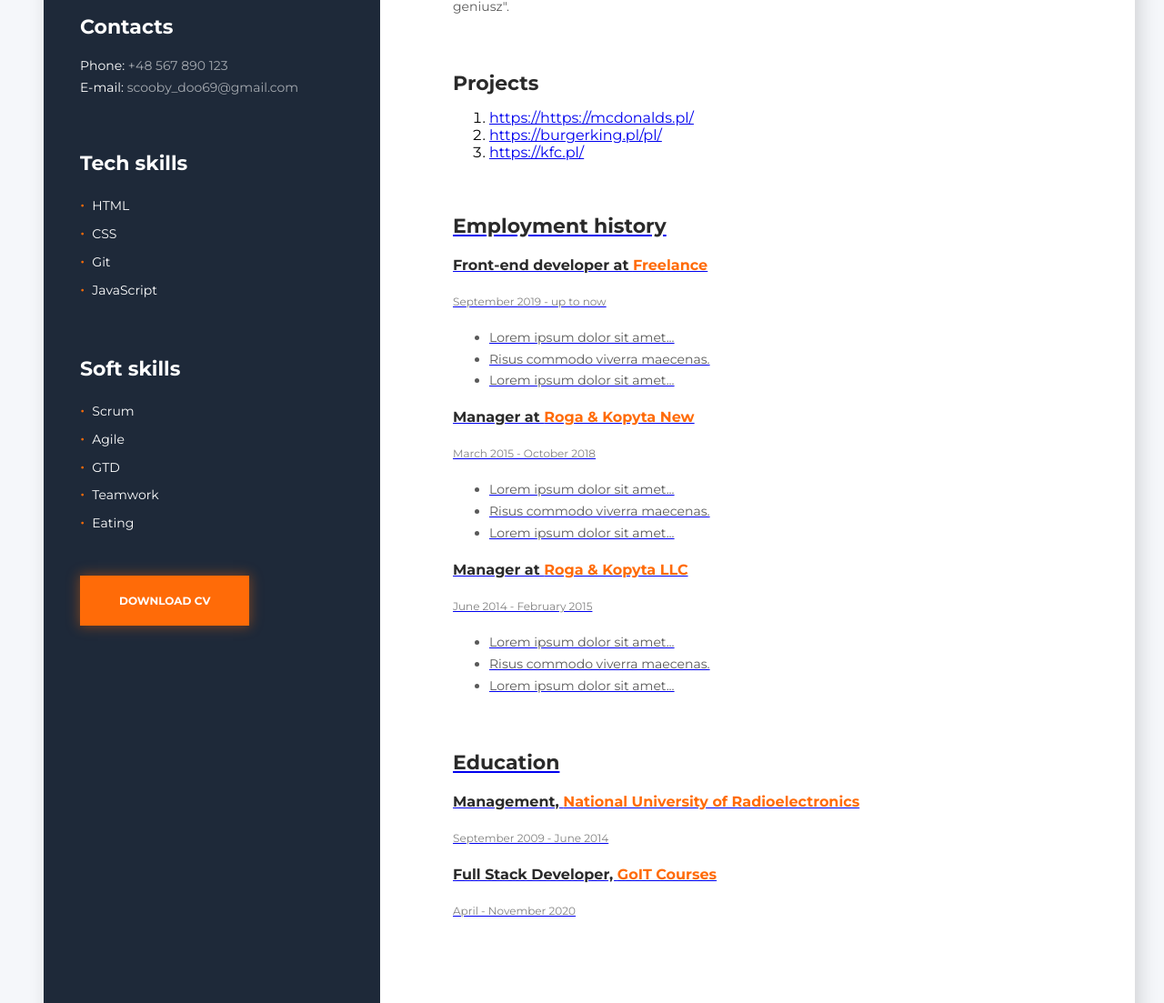
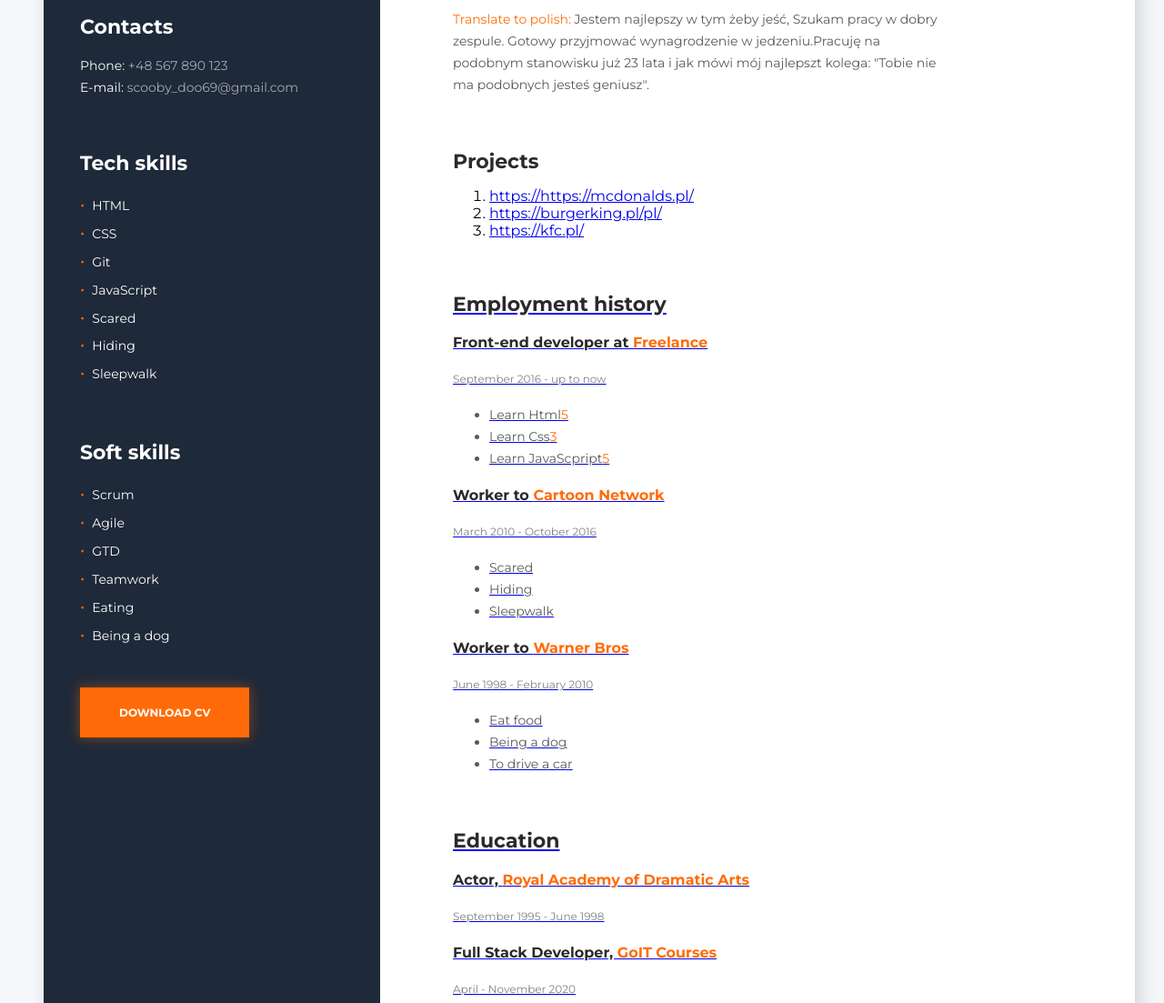
Before and after one commit to RoLys404/portfolio, a plain HTML site: page index.html in a window 1280 px wide. Shown: the part 390-1493 px from the top of the page at 91% size. Drawn offline with Linux system fonts and the light colour scheme.

Commit message:
New portfolio
add news files

```diff
--- a/index.html
+++ b/index.html
@@ -4,6 +4,7 @@
     <meta charset="UTF-8" />
     <meta name="viewport" content="width=device-width, initial-scale=1.0" />
     <title>My resume</title>
+    <link rel="icon" type="image/x-icon" href="./images/favicon.ico">
     <link rel="stylesheet" href="./css/animate.css" >
     <link rel="stylesheet" href="./css/style.css" />
     <link href="https://fonts.googleapis.com/css2?family=Montserrat:wght@400;700&display=swap" rel="stylesheet">
@@ -45,6 +46,9 @@
             <li class="skills-item">CSS</li>
             <li class="skills-item">Git</li>
             <li class="skills-item">JavaScript</li>
+            <li class="skills-item">Scared</li>
+            <li class="skills-item">Hiding</li>
+            <li class="skills-item">Sleepwalk</li>
           </ul>
         </section>
         <section class="skills">
@@ -57,6 +61,8 @@
             <li class="skills-item">GTD</li>
             <li class="skills-item">Teamwork</li>
             <li class="skills-item">Eating</li>
+            <li class="skills-item">Being a dog</li>
+
           </ul>
         </section>
         <section class="widget">
@@ -70,7 +76,10 @@
             Front-end developer
           </p>
           <p class="bio-about">
-            Jestem najlepszy w tym żeby jeść, Szukam pracy w dobry zespule. Gotowy przyjmować wynagrodzenie w jedzeniu.Pracuję na podobnym stanowisku już 23 lata i jak mówi mój najlepszt kolega: "Tobie nie ma podobnych jesteś geniusz".
+            I'm the best at eating, I'm looking for a job in a good team. Ready to accept wages in eating. I've been working in a similar position for 23 years and as my best friend says: "You are not like a genius".
+          </p>
+          <p class="bio-about">
+            <span class="accent">Translate to polish:</span> Jestem najlepszy w tym żeby jeść, Szukam pracy w dobry zespule. Gotowy przyjmować wynagrodzenie w jedzeniu.Pracuję na podobnym stanowisku już 23 lata i jak mówi mój najlepszt kolega: "Tobie nie ma podobnych jesteś geniusz".
           </p>
         </section>
 
@@ -105,51 +114,50 @@
           </h3>
 
           <p class="jobs-time">
-            September 2019 - up to now
+            September 2016 - up to now
           </p>
 
           <ul class="experience">
             <li class="experience-item">
-              Lorem ipsum dolor sit amet...
+              Learn Html<span class="accent">5</span>
             </li>
             <li class="experience-item">
-              Risus commodo viverra maecenas.
+              Learn Css<span class="accent">3</span>
             </li>
             <li class="experience-item">
-              Lorem ipsum dolor sit amet...
+             Learn JavaScpript<span class="accent">5</span>
             </li>
           </ul>
 
           <h3 class="jobs-occupation">
-            Manager at <span class="accent">Roga &amp; Kopyta New</span>
+            Worker to <span class="accent">Cartoon Network</span>
           </h3>
-          <p class="jobs-time">March 2015 - October 2018</p>
+          <p class="jobs-time">March 2010 - October 2016</p>
           <ul class="experience">
-            <li class="experience-item">Lorem ipsum dolor sit amet...</li>
-            <li class="experience-item">Risus commodo viverra maecenas.</li>
-            <li class="experience-item">Lorem ipsum dolor sit amet...</li>
+            <li class="experience-item">Scared</li>
+            <li class="experience-item">Hiding</li>
+            <li class="experience-item">Sleepwalk</li>
           </ul>
 
           <h3 class="jobs-occupation">
-            Manager at <span class="accent">Roga &amp; Kopyta LLC</span>
+            Worker to <span class="accent">Warner Bros </span>
           </h3>
-          <p class="jobs-time">June 2014 - February 2015</p>
+          <p class="jobs-time">June 1998 - February 2010</p>
           <ul class="experience">
-            <li class="experience-item">Lorem ipsum dolor sit amet...</li>
-            <li class="experience-item">Risus commodo viverra maecenas.</li>
-            <li class="experience-item">Lorem ipsum dolor sit amet...</li>
+            <li class="experience-item">Eat food</li>
+            <li class="experience-item">Being a dog</li>
+            <li class="experience-item">To drive a car</li>
           </ul>
         </section>
         <section class="education">
           <h2 class="education-title">Education</h2>
 
           <h3 class="education-degree">
-            Management,
+            Actor,
             <span class="accent"
-              >National University of Radioelectronics</span
-            >
+              >Royal Academy of Dramatic Arts
           </h3>
-          <p class="education-time">September 2009 - June 2014</p>
+          <p class="education-time">September 1995 - June 1998</p>
 
           <h3 class="education-degree">
             Full Stack Developer, <span class="accent">GoIT Courses</span>
```
Also changed, not shown: images/favicon.ico (added).
